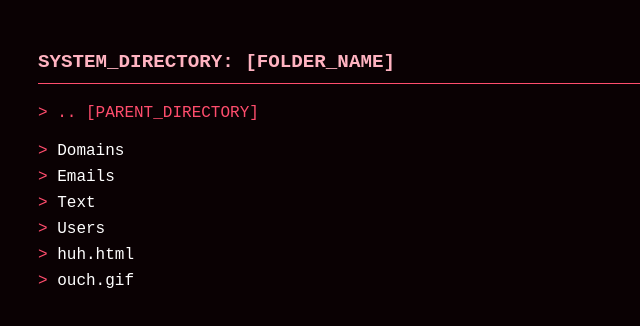
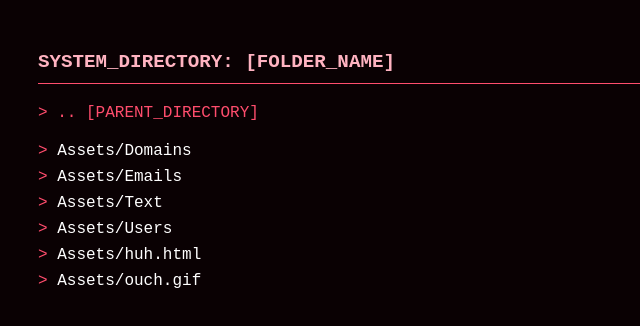
Before and after one commit to GoldnShadow/HackFax2026MediumChallenge, a plain HTML site: page Assets/index.html in a window 1280 px wide. Shown: the whole page, without its empty margins (0-640 px from the left). Drawn offline with Linux system fonts and the light colour scheme.

Commit message:
Update index.html

```diff
--- a/Assets/index.html
+++ b/Assets/index.html
@@ -17,12 +17,12 @@
     <div class="list">
         <a href="../" class="parent">.. [PARENT_DIRECTORY]</a>
 
-        <a href="Domains/">Domains</a>
-        <a href="Emails/">Emails</a>
-        <a href="Text/">Text</a>
-        <a href="Users/">Users</a>
-        <a href="huh.html">huh.html</a>
-        <a href="ouch.gif">ouch.gif</a>
+        <a href="Domains/">Assets/Domains</a>
+        <a href="Emails/">Assets/Emails</a>
+        <a href="Text/">Assets/Text</a>
+        <a href="Users/">Assets/Users</a>
+        <a href="huh.html">Assets/huh.html</a>
+        <a href="ouch.gif">Assets/ouch.gif</a>
     </div>
 </body>
 
```
